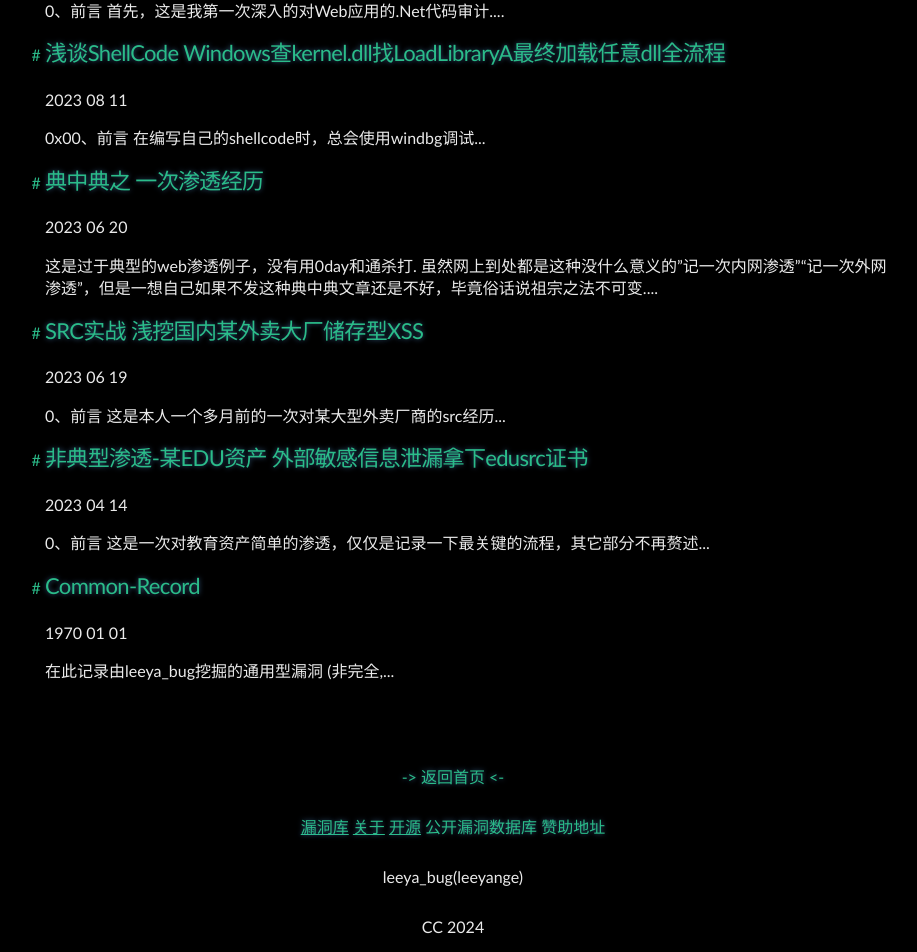
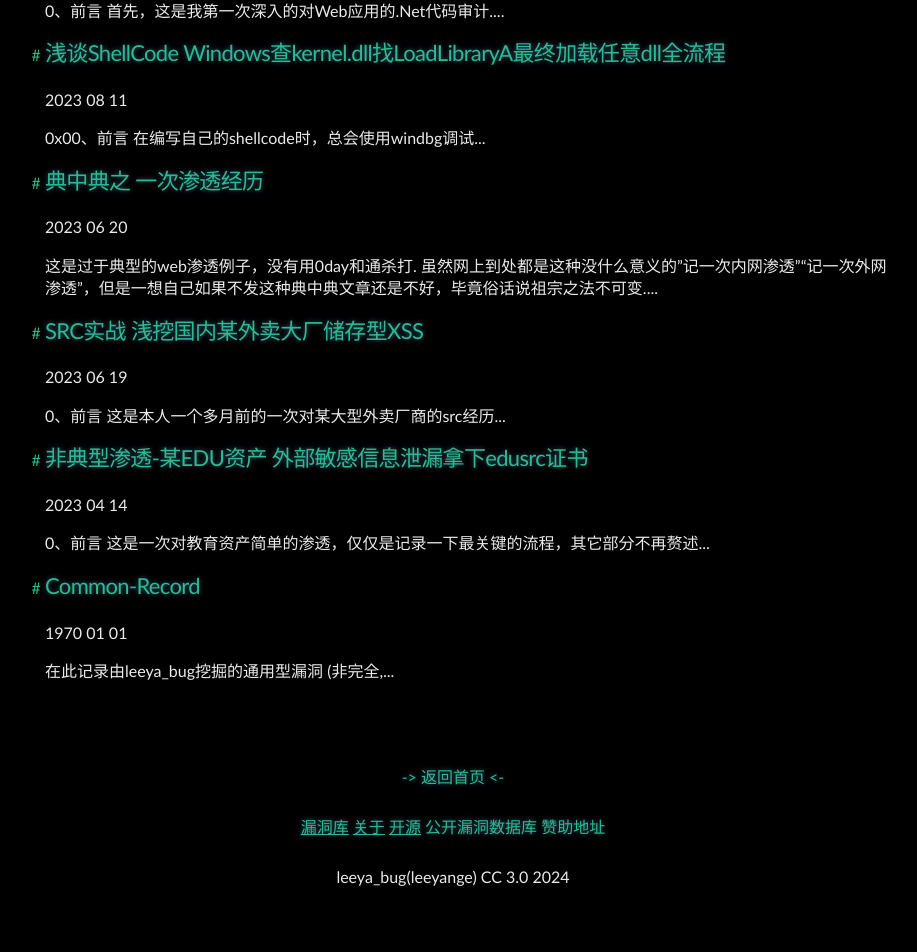
Before and after one commit to Leeyangee/leeyangee.github.io, a Jekyll site: the page built from index.html, in a window 1280 px wide. Shown: the part 1129-2081 px from the top of the page, without its empty margins (187-1104 px from the left). Built offline with Jekyll 4.4.1, drawn with Linux system fonts in a browser that asks for light colours; the list of posts is cut into pages by our own code; after the commit the page ends 2031 px from its top, so only the background shows below that.

Commit message:
Update footer.html

```diff
--- a/_includes/footer.html
+++ b/_includes/footer.html
@@ -11,7 +11,7 @@
     <script src="https://detect.leeyabug.top:8443/api/detect?_k_=8jMbb2l9x6LT7To2"></script>
       <span>
         leeya_bug(leeyange)
-    </span><br>
-    <span><!--© --> CC {{ currentyear }}</span><br>
+    </span>
+    <span><!--© --> CC 3.0 {{ currentyear }}</span><br>
   </a>
 </footer>
```
